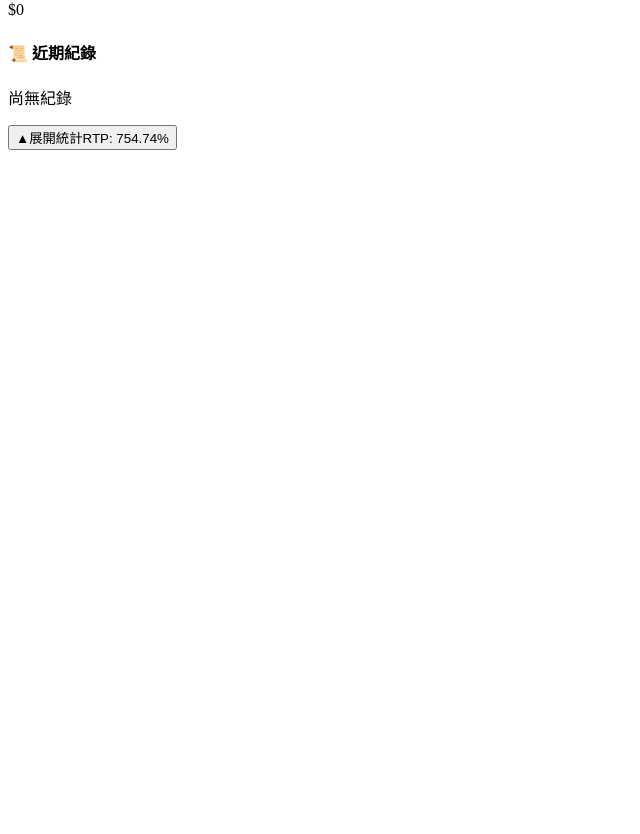
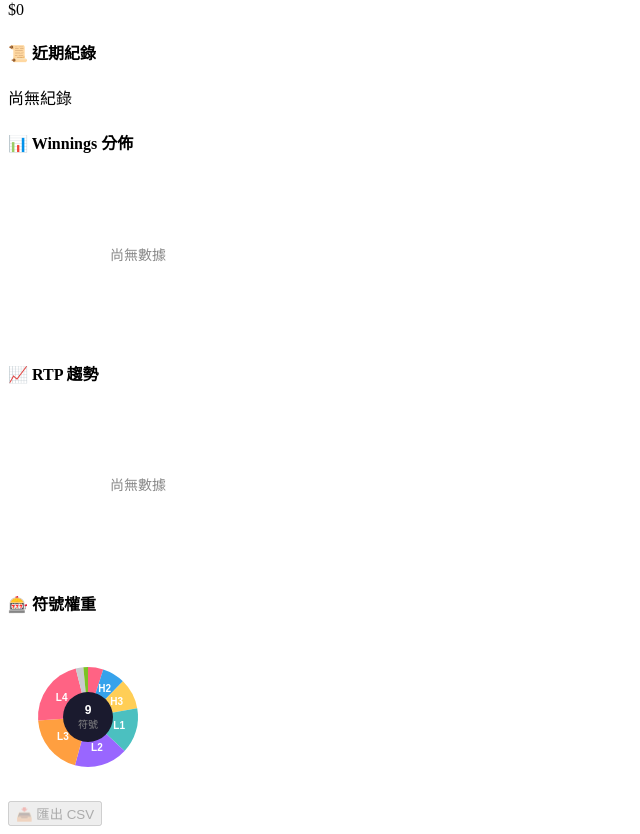
Before and after one commit to gkbox0083-stack/slot-ide, a React (Vite) app: page / in a window 1280 px wide. Shown: the part 6298-7132 px from the top of the page, without its empty margins (0-640 px from the left). Before the commit the page ends 6456 px from the top, so only its background shows below. Built offline with nearby package versions, Linux system fonts and the light colour scheme.

Commit message:
feat(P2-04): Statistics Panel with charts
- WinningsBarChart: 顯示 NG/FG/Total 獲勝柱狀圖
- RTPLineChart: 累積 RTP 趨勢折線圖
- SymbolPieChart: 符號權重分佈圓餅圖
- CSV 匯出功能

```diff
--- a/src/ide/layout/StatisticsPanelV2.tsx
+++ b/src/ide/layout/StatisticsPanelV2.tsx
@@ -1,117 +1,394 @@
-import { useState } from 'react';
+import { useRef, useEffect } from 'react';
+import { useSimulationStore } from '../../store/useSimulationStore.js';
 import { useGameConfigStore } from '../../store/useGameConfigStore.js';
-import { calculateTheoreticalRTPBreakdown } from '../../engine/index.js';
+import type { SimulationStats } from '../../engine/rtp-calculator.js';
 
 /**
- * 底部統計面板（V2 三欄式佈局）
- * 可收合/展開
+ * 底部統計區（V2 三欄式佈局）
+ * 包含：Winnings 柱狀圖、Balance History 折線圖、Symbol Distribution 圓餅圖
  */
 export function StatisticsPanelV2() {
-  const [isExpanded, setIsExpanded] = useState(false);
+  const { results } = useSimulationStore();
+  const { symbols } = useGameConfigStore();
 
-  const { symbols, outcomeConfig, freeSpinConfig, boardConfig } = useGameConfigStore();
+  const handleExportCSV = () => {
+    if (results.length === 0) return;
 
-  // 計算 RTP 分解
-  const rtpBreakdown = calculateTheoreticalRTPBreakdown(
-    symbols,
-    outcomeConfig,
-    freeSpinConfig,
-    boardConfig
-  );
+    // 計算累計統計
+    const total = results.reduce((acc, r) => ({
+      totalSpins: acc.totalSpins + r.totalSpins,
+      ngSpins: acc.ngSpins + r.ngSpins,
+      fgSpins: acc.fgSpins + r.fgSpins,
+      totalBet: acc.totalBet + r.totalBet,
+      totalWin: acc.totalWin + r.totalWin,
+      ngWin: acc.ngWin + r.ngWin,
+      fgWin: acc.fgWin + r.fgWin,
+      fgTriggerCount: acc.fgTriggerCount + r.fgTriggerCount,
+      hitCount: acc.hitCount + r.hitCount,
+      maxWin: Math.max(acc.maxWin, r.maxWin),
+    }), {
+      totalSpins: 0, ngSpins: 0, fgSpins: 0,
+      totalBet: 0, totalWin: 0, ngWin: 0, fgWin: 0,
+      fgTriggerCount: 0, hitCount: 0, maxWin: 0,
+    });
+
+    // CSV 內容
+    const csvContent = [
+      ['Metric', 'Value'],
+      ['Total Spins', total.totalSpins],
+      ['NG Spins', total.ngSpins],
+      ['FG Spins', total.fgSpins],
+      ['Total Bet', total.totalBet],
+      ['Total Win', total.totalWin],
+      ['NG Win', total.ngWin],
+      ['FG Win', total.fgWin],
+      ['FG Trigger Count', total.fgTriggerCount],
+      ['Hit Count', total.hitCount],
+      ['Max Win', total.maxWin],
+      ['RTP', `${((total.totalWin / total.totalBet) * 100).toFixed(2)}%`],
+      ['Hit Rate', `${((total.hitCount / total.totalSpins) * 100).toFixed(2)}%`],
+    ].map(row => row.join(',')).join('\n');
+
+    // 下載 CSV
+    const blob = new Blob([csvContent], { type: 'text/csv;charset=utf-8;' });
+    const url = URL.createObjectURL(blob);
+    const link = document.createElement('a');
+    link.href = url;
+    link.download = `slot-simulation-${Date.now()}.csv`;
+    link.click();
+    URL.revokeObjectURL(url);
+  };
 
   return (
-    <div className={`transition-all duration-300 ease-in-out ${isExpanded ? 'h-64' : 'h-10'}`}>
-      {/* 切換按鈕 */}
-      <button
-        onClick={() => setIsExpanded(!isExpanded)}
-        className="w-full h-10 px-4 flex items-center justify-center gap-2 bg-surface-800 hover:bg-surface-700 text-surface-400 hover:text-white transition-colors border-t border-surface-700"
-      >
-        <span>{isExpanded ? '▼' : '▲'}</span>
-        <span className="text-sm font-medium">
-          {isExpanded ? '收合統計' : '展開統計'}
-        </span>
-        <span className="text-xs text-surface-500 ml-2">
-          RTP: {rtpBreakdown.totalRTP.toFixed(2)}%
-        </span>
-      </button>
+    <div className="p-4 bg-surface-900">
+      <div className="flex gap-4 overflow-x-auto">
+        {/* Winnings 柱狀圖 */}
+        <div className="flex-1 min-w-[280px] bg-surface-800 rounded-lg p-4">
+          <h4 className="text-sm font-semibold text-surface-300 mb-3 flex items-center gap-2">
+            📊 Winnings 分佈
+          </h4>
+          <WinningsBarChart results={results} />
+        </div>
 
-      {/* 統計內容 */}
-      {isExpanded && (
-        <div className="h-[calc(100%-40px)] p-4 bg-surface-900 overflow-hidden">
-          <div className="flex gap-4 h-full">
-            {/* RTP 分解 */}
-            <div className="flex-1 panel-dark p-4">
-              <h4 className="text-sm font-semibold text-surface-300 mb-3">📊 RTP 分解</h4>
-              <div className="grid grid-cols-2 gap-4">
-                <div>
-                  <p className="text-xs text-surface-500">NG RTP</p>
-                  <p className="text-xl font-bold text-blue-400">{rtpBreakdown.ngRTP.toFixed(2)}%</p>
-                </div>
-                <div>
-                  <p className="text-xs text-surface-500">FG 貢獻</p>
-                  <p className="text-xl font-bold text-purple-400">{rtpBreakdown.fgRTPContribution.toFixed(2)}%</p>
-                </div>
-                <div>
-                  <p className="text-xs text-surface-500">總 RTP</p>
-                  <p className="text-2xl font-bold text-green-400">{rtpBreakdown.totalRTP.toFixed(2)}%</p>
-                </div>
-                <div>
-                  <p className="text-xs text-surface-500">FG 觸發機率</p>
-                  <p className="text-xl font-bold text-yellow-400">{rtpBreakdown.fgTriggerProbability.toFixed(4)}%</p>
-                </div>
-              </div>
-            </div>
+        {/* Balance History 折線圖 */}
+        <div className="flex-1 min-w-[280px] bg-surface-800 rounded-lg p-4">
+          <h4 className="text-sm font-semibold text-surface-300 mb-3 flex items-center gap-2">
+            📈 RTP 趨勢
+          </h4>
+          <RTPLineChart results={results} />
+        </div>
 
-            {/* Outcome 分佈（簡化版） */}
-            <div className="flex-1 panel-dark p-4">
-              <h4 className="text-sm font-semibold text-surface-300 mb-3">🎯 NG Outcome 分佈</h4>
-              <div className="space-y-2">
-                {outcomeConfig.ngOutcomes.map(outcome => {
-                  const totalWeight = outcomeConfig.ngOutcomes.reduce((sum, o) => sum + o.weight, 0);
-                  const percentage = totalWeight > 0 ? (outcome.weight / totalWeight) * 100 : 0;
+        {/* Symbol Distribution 圓餅圖 */}
+        <div className="flex-1 min-w-[280px] bg-surface-800 rounded-lg p-4">
+          <h4 className="text-sm font-semibold text-surface-300 mb-3 flex items-center gap-2">
+            🎰 符號權重
+          </h4>
+          <SymbolPieChart symbols={symbols} />
+        </div>
+      </div>
 
-                  return (
-                    <div key={outcome.id} className="flex items-center gap-2">
-                      <span className="text-xs text-surface-400 w-16 truncate">{outcome.name}</span>
-                      <div className="flex-1 h-2 bg-surface-700 rounded-full overflow-hidden">
-                        <div
-                          className="h-full bg-primary-500"
-                          style={{ width: `${Math.min(percentage * 2, 100)}%` }}
-                        />
-                      </div>
-                      <span className="text-xs text-surface-400 w-12 text-right">{percentage.toFixed(1)}%</span>
-                    </div>
-                  );
-                })}
-              </div>
-            </div>
-
-            {/* Symbol 權重（簡化版） */}
-            <div className="flex-1 panel-dark p-4">
-              <h4 className="text-sm font-semibold text-surface-300 mb-3">🎰 Symbol 權重</h4>
-              <div className="space-y-2 max-h-32 overflow-y-auto">
-                {symbols.filter(s => s.type === 'normal').slice(0, 6).map(symbol => {
-                  const totalWeight = symbols.reduce((sum, s) => sum + s.ngWeight, 0);
-                  const percentage = totalWeight > 0 ? (symbol.ngWeight / totalWeight) * 100 : 0;
-
-                  return (
-                    <div key={symbol.id} className="flex items-center gap-2">
-                      <span className="text-xs text-surface-400 w-8">{symbol.id}</span>
-                      <div className="flex-1 h-2 bg-surface-700 rounded-full overflow-hidden">
-                        <div
-                          className="h-full bg-emerald-500"
-                          style={{ width: `${Math.min(percentage * 2, 100)}%` }}
-                        />
-                      </div>
-                      <span className="text-xs text-surface-400 w-10 text-right">{percentage.toFixed(1)}%</span>
-                    </div>
-                  );
-                })}
-              </div>
-            </div>
-          </div>
-        </div>
-      )}
+      {/* 匯出按鈕 */}
+      <div className="mt-3 flex justify-end">
+        <button
+          onClick={handleExportCSV}
+          disabled={results.length === 0}
+          className="px-4 py-2 bg-surface-700 text-surface-300 text-sm rounded-lg hover:bg-surface-600 disabled:opacity-50 disabled:cursor-not-allowed transition-colors"
+        >
+          📥 匯出 CSV
+        </button>
+      </div>
     </div>
   );
 }
+
+/**
+ * Winnings 柱狀圖
+ */
+function WinningsBarChart({ results }: { results: SimulationStats[] }) {
+  const canvasRef = useRef<HTMLCanvasElement>(null);
+
+  useEffect(() => {
+    const canvas = canvasRef.current;
+    if (!canvas) return;
+
+    const ctx = canvas.getContext('2d');
+    if (!ctx) return;
+
+    const width = canvas.width;
+    const height = canvas.height;
+
+    // 清除畫布
+    ctx.clearRect(0, 0, width, height);
+
+    if (results.length === 0) {
+      ctx.fillStyle = '#888';
+      ctx.font = '14px sans-serif';
+      ctx.textAlign = 'center';
+      ctx.textBaseline = 'middle';
+      ctx.fillText('尚無數據', width / 2, height / 2);
+      return;
+    }
+
+    // 計算各類型獲勝分佈
+    const total = results.reduce((acc, r) => ({
+      ngWin: acc.ngWin + r.ngWin,
+      fgWin: acc.fgWin + r.fgWin,
+      totalBet: acc.totalBet + r.totalBet,
+    }), { ngWin: 0, fgWin: 0, totalBet: 0 });
+
+    const data = [
+      { label: 'NG Win', value: total.ngWin, color: '#4CAF50' },
+      { label: 'FG Win', value: total.fgWin, color: '#9C27B0' },
+      { label: 'Total Bet', value: total.totalBet, color: '#2196F3' },
+    ];
+
+    const maxValue = Math.max(...data.map(d => d.value), 1);
+    const padding = { top: 20, right: 20, bottom: 40, left: 20 };
+    const chartWidth = width - padding.left - padding.right;
+    const chartHeight = height - padding.top - padding.bottom;
+    const barWidth = chartWidth / data.length - 20;
+
+    // 繪製柱狀圖
+    data.forEach((d, i) => {
+      const x = padding.left + i * (barWidth + 20) + 10;
+      const barHeight = (d.value / maxValue) * chartHeight;
+      const y = padding.top + chartHeight - barHeight;
+
+      // 繪製柱子
+      ctx.fillStyle = d.color;
+      ctx.fillRect(x, y, barWidth, barHeight);
+
+      // 繪製標籤
+      ctx.fillStyle = '#ccc';
+      ctx.font = '11px sans-serif';
+      ctx.textAlign = 'center';
+      ctx.fillText(d.label, x + barWidth / 2, height - padding.bottom + 15);
+
+      // 繪製數值
+      ctx.fillStyle = '#fff';
+      ctx.font = '10px sans-serif';
+      ctx.fillText(`$${d.value.toLocaleString()}`, x + barWidth / 2, y - 5);
+    });
+  }, [results]);
+
+  return (
+    <canvas
+      ref={canvasRef}
+      width={260}
+      height={160}
+      className="w-full h-auto"
+    />
+  );
+}
+
+/**
+ * RTP 趨勢折線圖
+ */
+function RTPLineChart({ results }: { results: SimulationStats[] }) {
+  const canvasRef = useRef<HTMLCanvasElement>(null);
+
+  useEffect(() => {
+    const canvas = canvasRef.current;
+    if (!canvas) return;
+
+    const ctx = canvas.getContext('2d');
+    if (!ctx) return;
+
+    const width = canvas.width;
+    const height = canvas.height;
+
+    // 清除畫布
+    ctx.clearRect(0, 0, width, height);
+
+    if (results.length === 0) {
+      ctx.fillStyle = '#888';
+      ctx.font = '14px sans-serif';
+      ctx.textAlign = 'center';
+      ctx.textBaseline = 'middle';
+      ctx.fillText('尚無數據', width / 2, height / 2);
+      return;
+    }
+
+    // 計算累積 RTP
+    let cumulativeBet = 0;
+    let cumulativeWin = 0;
+    const rtpData = results.map(r => {
+      cumulativeBet += r.totalBet;
+      cumulativeWin += r.totalWin;
+      return cumulativeBet > 0 ? (cumulativeWin / cumulativeBet) * 100 : 0;
+    });
+
+    const padding = { top: 20, right: 20, bottom: 30, left: 40 };
+    const chartWidth = width - padding.left - padding.right;
+    const chartHeight = height - padding.top - padding.bottom;
+
+    const minRTP = Math.min(...rtpData, 90);
+    const maxRTP = Math.max(...rtpData, 110);
+    const range = maxRTP - minRTP || 10;
+
+    // 繪製背景
+    ctx.fillStyle = 'rgba(99, 102, 241, 0.1)';
+    ctx.fillRect(padding.left, padding.top, chartWidth, chartHeight);
+
+    // 繪製 100% 參考線
+    const hundredY = padding.top + ((maxRTP - 100) / range) * chartHeight;
+    if (hundredY >= padding.top && hundredY <= height - padding.bottom) {
+      ctx.strokeStyle = '#666';
+      ctx.setLineDash([5, 5]);
+      ctx.beginPath();
+      ctx.moveTo(padding.left, hundredY);
+      ctx.lineTo(width - padding.right, hundredY);
+      ctx.stroke();
+      ctx.setLineDash([]);
+    }
+
+    // 繪製折線
+    ctx.strokeStyle = '#6366f1';
+    ctx.lineWidth = 2;
+    ctx.beginPath();
+
+    rtpData.forEach((rtp, i) => {
+      const x = padding.left + (i / (rtpData.length - 1 || 1)) * chartWidth;
+      const y = padding.top + ((maxRTP - rtp) / range) * chartHeight;
+
+      if (i === 0) {
+        ctx.moveTo(x, y);
+      } else {
+        ctx.lineTo(x, y);
+      }
+    });
+
+    ctx.stroke();
+
+    // 繪製終點
+    if (rtpData.length > 0) {
+      const lastRTP = rtpData[rtpData.length - 1];
+      const lastX = width - padding.right;
+      const lastY = padding.top + ((maxRTP - lastRTP) / range) * chartHeight;
+
+      ctx.fillStyle = lastRTP >= 100 ? '#4CAF50' : '#f44336';
+      ctx.beginPath();
+      ctx.arc(lastX, lastY, 4, 0, Math.PI * 2);
+      ctx.fill();
+
+      // 顯示當前 RTP
+      ctx.fillStyle = '#fff';
+      ctx.font = 'bold 12px sans-serif';
+      ctx.textAlign = 'right';
+      ctx.fillText(`${lastRTP.toFixed(2)}%`, lastX - 8, lastY - 8);
+    }
+
+    // 繪製 Y 軸標籤
+    ctx.fillStyle = '#888';
+    ctx.font = '10px sans-serif';
+    ctx.textAlign = 'right';
+    ctx.fillText(`${maxRTP.toFixed(0)}%`, padding.left - 4, padding.top + 10);
+    ctx.fillText(`${minRTP.toFixed(0)}%`, padding.left - 4, height - padding.bottom);
+  }, [results]);
+
+  return (
+    <canvas
+      ref={canvasRef}
+      width={260}
+      height={160}
+      className="w-full h-auto"
+    />
+  );
+}
+
+/**
+ * Symbol 權重圓餅圖
+ */
+function SymbolPieChart({ symbols }: { symbols: { id: string; name: string; ngWeight: number }[] }) {
+  const canvasRef = useRef<HTMLCanvasElement>(null);
+
+  useEffect(() => {
+    const canvas = canvasRef.current;
+    if (!canvas) return;
+
+    const ctx = canvas.getContext('2d');
+    if (!ctx) return;
+
+    const width = canvas.width;
+    const height = canvas.height;
+
+    // 清除畫布
+    ctx.clearRect(0, 0, width, height);
+
+    if (symbols.length === 0) {
+      ctx.fillStyle = '#888';
+      ctx.font = '14px sans-serif';
+      ctx.textAlign = 'center';
+      ctx.textBaseline = 'middle';
+      ctx.fillText('尚無符號', width / 2, height / 2);
+      return;
+    }
+
+    const totalWeight = symbols.reduce((sum, s) => sum + s.ngWeight, 0);
+    const centerX = width / 2;
+    const centerY = height / 2;
+    const radius = Math.min(width, height) / 2 - 30;
+
+    // 顏色調色盤
+    const colors = [
+      '#FF6384', '#36A2EB', '#FFCE56', '#4BC0C0', '#9966FF',
+      '#FF9F40', '#FF6384', '#C9CBCF', '#7BC225', '#E8E87E',
+    ];
+
+    let startAngle = -Math.PI / 2;
+
+    symbols.forEach((symbol, i) => {
+      const sliceAngle = (symbol.ngWeight / totalWeight) * Math.PI * 2;
+      const endAngle = startAngle + sliceAngle;
+
+      // 繪製扇形
+      ctx.fillStyle = colors[i % colors.length];
+      ctx.beginPath();
+      ctx.moveTo(centerX, centerY);
+      ctx.arc(centerX, centerY, radius, startAngle, endAngle);
+      ctx.closePath();
+      ctx.fill();
+
+      // 繪製標籤（只顯示權重 > 5% 的）
+      if (symbol.ngWeight / totalWeight > 0.05) {
+        const midAngle = startAngle + sliceAngle / 2;
+        const labelRadius = radius * 0.65;
+        const labelX = centerX + Math.cos(midAngle) * labelRadius;
+        const labelY = centerY + Math.sin(midAngle) * labelRadius;
+
+        ctx.fillStyle = '#fff';
+        ctx.font = 'bold 10px sans-serif';
+        ctx.textAlign = 'center';
+        ctx.textBaseline = 'middle';
+        ctx.fillText(symbol.id, labelX, labelY);
+      }
+
+      startAngle = endAngle;
+    });
+
+    // 繪製中心圓（甜甜圈效果）
+    ctx.fillStyle = '#1a1a2e';
+    ctx.beginPath();
+    ctx.arc(centerX, centerY, radius * 0.5, 0, Math.PI * 2);
+    ctx.fill();
+
+    // 中心文字
+    ctx.fillStyle = '#fff';
+    ctx.font = 'bold 12px sans-serif';
+    ctx.textAlign = 'center';
+    ctx.textBaseline = 'middle';
+    ctx.fillText(`${symbols.length}`, centerX, centerY - 6);
+    ctx.fillStyle = '#888';
+    ctx.font = '10px sans-serif';
+    ctx.fillText('符號', centerX, centerY + 8);
+  }, [symbols]);
+
+  return (
+    <canvas
+      ref={canvasRef}
+      width={160}
+      height={160}
+      className="w-full h-auto mx-auto"
+    />
+  );
+}
```
